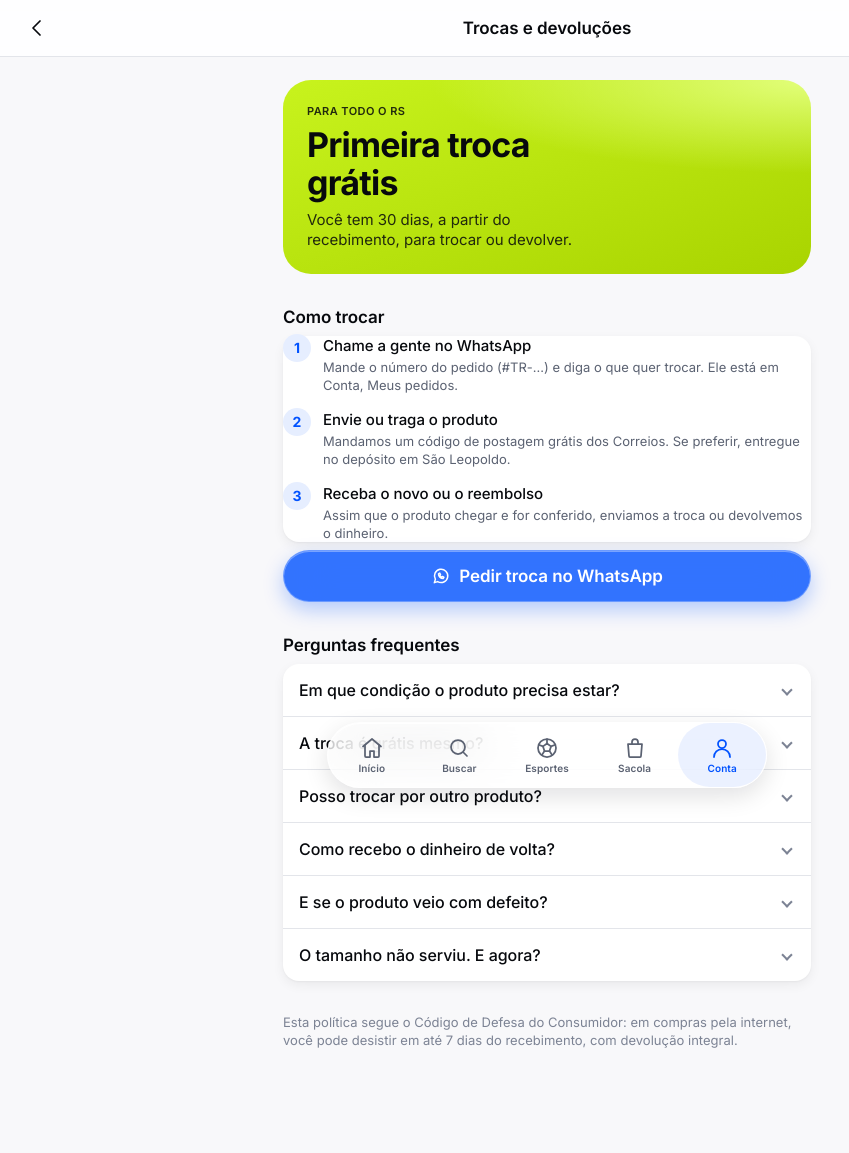
After one commit to MartinBiehl/Triade_esportes_web, a PHP site: page /Triade_esportes_web/trocas.php in a window 1280 px wide. The commit adds this page. Shown: the whole page, without its empty margins (93-942 px from the left). Run offline with PHP 8.4, Linux system fonts and the light colour scheme.

Commit message:
Etapa 6: institucional e estados (telas 27, 28, 29 e 31)
Trocas e devoluções, Sobre e contato, tela Sem internet guardada pelo
service worker, site instalável (manifest e ícone provisório) e esqueleto
de carregamento quando a próxima página demora.

Co-Authored-By: Claude Opus 5.5 (1M context) <noreply@anthropic.com>
Claude-Session: https://claude.ai/code/session_01BSXQSFVQop65uryzHAt9tE

```diff
--- a/assets/css/telas.css
+++ b/assets/css/telas.css
@@ -420,3 +420,77 @@ input:focus-visible + .chip { outline: 2px solid var(--color-brand-primary); out
 .form-favorito { display: contents; }
 .selo--principal { background: var(--color-brand-subtle); color: var(--color-brand-primary); }
 .botao.texto-erro { color: var(--color-status-error); }
+
+/* =================================================================
+   Etapa 6 · Institucional e estados (telas 27 a 29 e 31)
+   ================================================================= */
+
+.vantagens--grade { display: grid; grid-template-columns: 1fr 1fr; margin: 0; padding: 0; }
+.vantagens--grade .vantagem { flex-direction: column; align-items: flex-start; gap: var(--spacing-sm); min-width: 0; }
+.vantagens--grade .vantagem span { color: var(--color-text-primary); font-weight: 500; }
+
+/* Passos numerados (Como trocar) */
+.passos-numerados { display: flex; flex-direction: column; gap: var(--spacing-lg); margin: 0; padding: var(--spacing-lg); counter-reset: passo; border-radius: var(--radius-lg); background: var(--color-bg-secondary); box-shadow: var(--shadow-card); }
+.passos-numerados li { position: relative; display: flex; flex-direction: column; gap: 2px; padding-left: 40px; counter-increment: passo; }
+.passos-numerados li::before {
+  content: counter(passo);
+  position: absolute;
+  top: -2px;
+  left: 0;
+  display: grid;
+  place-items: center;
+  width: 28px;
+  height: 28px;
+  border-radius: var(--radius-full);
+  background: var(--color-brand-subtle);
+  color: var(--color-brand-primary);
+  font-size: 14px;
+  font-weight: 700;
+}
+
+/* Sanfona (perguntas frequentes) */
+.sanfona { overflow: hidden; border-radius: var(--radius-lg); background: var(--color-bg-secondary); box-shadow: var(--shadow-card); }
+.sanfona details + details { border-top: 1px solid var(--color-border-default); }
+.sanfona summary {
+  display: flex;
+  align-items: center;
+  justify-content: space-between;
+  gap: var(--spacing-md);
+  min-height: 52px;
+  padding: var(--spacing-md) var(--spacing-lg);
+  font-size: 16px;
+  font-weight: 500;
+  list-style: none;
+  cursor: pointer;
+}
+.sanfona summary::-webkit-details-marker { display: none; }
+.sanfona summary::after {
+  content: "";
+  flex: none;
+  width: 8px;
+  height: 8px;
+  margin-right: 4px;
+  border-right: 2px solid var(--color-text-tertiary);
+  border-bottom: 2px solid var(--color-text-tertiary);
+  transform: rotate(45deg);
+  transition: transform var(--duracao-curta) var(--ease-padrao);
+}
+.sanfona details[open] summary::after { transform: rotate(-135deg); }
+.sanfona details p { padding: 0 var(--spacing-lg) var(--spacing-lg); color: var(--color-text-secondary); font-size: 15px; line-height: 22px; }
+
+/* Carregando (tela 31): aparece por cima do conteúdo, embaixo do cabeçalho e da barra de abas */
+.carregando {
+  position: fixed;
+  inset: 0;
+  z-index: 30;
+  overflow: hidden;
+  padding-top: calc(var(--area-segura-topo) + 72px);
+  background: var(--color-bg-primary);
+  animation: carregando-entra 160ms ease-out both;
+}
+.carregando--produto { padding-top: 0; }
+@keyframes carregando-entra { from { opacity: 0; } }
+@media (prefers-reduced-motion: reduce) {
+  .carregando { animation: none; }
+  .esqueleto::after { animation: none; }
+}
--- a/assets/js/app.js
+++ b/assets/js/app.js
@@ -89,4 +89,67 @@
     }, { root: faixa, threshold: [0.6] });
     itens.forEach((item) => observador.observe(item));
   });
+
+  // ---------- Carregando (tela 31 · esqueleto) ----------
+  // Se a próxima página demorar (internet lenta, hospedagem gratuita), mostra o esqueleto
+  // no lugar do conteúdo, em vez de deixar a tela parada sem resposta.
+  const ESPERA_ESQUELETO = 300;
+  let timerEsqueleto = null;
+
+  function esqueleto(tipo) {
+    const linha = (largura) => `<div class="esqueleto esqueleto--texto" style="width:${largura}%"></div>`;
+    const card = `<div class="pilha-sm"><div class="esqueleto esqueleto--midia"></div>${linha(90)}${linha(50)}</div>`;
+    const corpo = tipo === 'produto'
+      ? `<div class="esqueleto esqueleto--midia" style="border-radius:0"></div><div class="conteudo pilha" style="padding-top:var(--spacing-xl)">
+           <div class="esqueleto esqueleto--titulo" style="width:80%"></div>${linha(40)}<div class="esqueleto esqueleto--titulo" style="width:35%;height:32px"></div>
+           <div class="linha">${'<div class="esqueleto" style="width:52px;height:44px;border-radius:12px"></div>'.repeat(5)}</div>${linha(95)}${linha(85)}</div>`
+      : `<div class="conteudo pilha"><div class="esqueleto esqueleto--titulo"></div>
+           <div class="linha">${'<div class="esqueleto" style="width:84px;height:36px;border-radius:999px"></div>'.repeat(3)}</div>
+           <div class="grade-produtos">${card.repeat(4)}</div></div>`;
+    const el = document.createElement('div');
+    el.className = 'carregando' + (tipo === 'produto' ? ' carregando--produto' : '');
+    el.setAttribute('role', 'status');
+    el.innerHTML = `<span class="visualmente-oculto">Carregando…</span>${corpo}`;
+    return el;
+  }
+
+  function agendarEsqueleto(destino) {
+    clearTimeout(timerEsqueleto);
+    const tipo = /produto\.php/.test(destino) ? 'produto' : 'lista';
+    timerEsqueleto = setTimeout(() => {
+      document.querySelectorAll('.carregando').forEach((el) => el.remove());
+      document.body.appendChild(esqueleto(tipo));
+    }, ESPERA_ESQUELETO);
+  }
+
+  document.addEventListener('click', (ev) => {
+    const link = ev.target.closest('a[href]');
+    if (!link || ev.defaultPrevented || ev.button !== 0 || ev.metaKey || ev.ctrlKey || ev.shiftKey || ev.altKey) return;
+    if (link.target && link.target !== '_self') return;
+    const url = new URL(link.href, location.href);
+    if (url.origin !== location.origin || (url.pathname === location.pathname && url.hash)) return;
+    if (!/(index|esportes|resultados|produto|buscar|sacola|favoritos|pedidos)\.php$|\/$/.test(url.pathname)) return;
+    agendarEsqueleto(url.pathname);
+  });
+
+  document.addEventListener('submit', (ev) => {
+    const form = ev.target;
+    if (ev.defaultPrevented || (form.method || 'get').toLowerCase() !== 'get') return;
+    agendarEsqueleto(form.action || location.href);
+  });
+
+  // voltando pelo botão "Voltar", a página antiga reaparece: tira o esqueleto
+  window.addEventListener('pageshow', () => {
+    clearTimeout(timerEsqueleto);
+    document.querySelectorAll('.carregando').forEach((el) => el.remove());
+  });
+
+  // ---------- Site instalável e tela "Sem internet" (tela 29) ----------
+  window.addEventListener('offline', () => Triade.aviso('Você está sem internet', { tipo: 'erro', duracao: 5000 }));
+  window.addEventListener('online', () => Triade.aviso('Conexão de volta'));
+
+  const sw = document.documentElement.dataset.sw;
+  if (sw && 'serviceWorker' in navigator) {
+    window.addEventListener('load', () => navigator.serviceWorker.register(sw).catch(() => {}));
+  }
 })();
--- a/includes/config.php
+++ b/includes/config.php
@@ -45,3 +45,4 @@ const CONTATO_WHATSAPP  = '5551999999999';
 const CONTATO_EMAIL     = 'contato@triadeesporte.com.br';
 const CONTATO_INSTAGRAM = 'triadeesporte';
 const DEPOSITO_ENDERECO = 'Rua Exemplo, 123, Centro, São Leopoldo/RS';
+const CONTATO_HORARIO   = 'Segunda a sexta, 9h às 18h · Sábado, 9h às 13h';
--- a/includes/layout.php
+++ b/includes/layout.php
@@ -48,7 +48,7 @@ function pagina_inicio(array $opcoes = []): void
     }
     ?>
 <!doctype html>
-<html lang="pt-BR" data-icones="<?= e(asset('img/icones.svg')) ?>">
+<html lang="pt-BR" data-icones="<?= e(asset('img/icones.svg')) ?>" data-sw="<?= e(url('sw.js')) ?>">
 <head>
   <meta charset="utf-8">
   <meta name="viewport" content="width=device-width, initial-scale=1, viewport-fit=cover">
@@ -63,6 +63,11 @@ function pagina_inicio(array $opcoes = []): void
   <link rel="stylesheet" href="<?= e(asset('css/telas.css')) ?>">
   <?php endif; ?>
   <meta name="csrf" content="<?= e(csrf_token()) ?>">
+  <link rel="manifest" href="<?= e(url('manifest.json')) ?>">
+  <link rel="icon" href="<?= e(asset('img/app/icone.svg')) ?>" type="image/svg+xml">
+  <link rel="icon" href="<?= e(asset('img/app/favicon-32.png')) ?>" sizes="32x32" type="image/png">
+  <link rel="apple-touch-icon" href="<?= e(asset('img/app/apple-touch-icon.png')) ?>">
+  <meta name="apple-mobile-web-app-title" content="Triade">
 </head>
 <body>
 <script>document.documentElement.classList.add('js');</script>
--- /dev/null
+++ b/trocas.php
@@ -0,0 +1,78 @@
+<?php
+/**
+ * Tela 27 · Trocas e devoluções
+ * Regras definidas no design (ainda não confirmadas pela empresa): ficam em includes/config.php.
+ */
+require __DIR__ . '/includes/bootstrap.php';
+
+$whatsapp = 'https://wa.me/' . CONTATO_WHATSAPP . '?text=' . rawurlencode('Olá! Quero trocar um produto do pedido #');
+
+pagina_inicio([
+    'titulo'    => 'Trocas e devoluções',
+    'descricao' => 'Troca grátis em até ' . TROCA_PRAZO_DIAS . ' dias para todo o RS. Veja como trocar ou devolver um produto da Triade Esporte.',
+    'aba'       => 'conta',
+    'nav'       => ['titulo' => 'Trocas e devoluções', 'voltar' => url('conta/')],
+]);
+?>
+<div class="conteudo conteudo--leitura pilha-xl" style="padding-top: var(--spacing-lg)">
+
+  <section class="hero hero--lime" style="min-height: 0">
+    <span class="hero__sobretitulo">Para todo o RS</span>
+    <h1 class="hero__titulo">Primeira troca grátis</h1>
+    <p class="hero__subtitulo">Você tem <?= TROCA_PRAZO_DIAS ?> dias, a partir do recebimento, para trocar ou devolver.</p>
+  </section>
+
+  <section class="pilha-sm">
+    <h2 class="t-headline">Como trocar</h2>
+    <ol class="passos-numerados" role="list">
+      <li>
+        <span class="t-callout">Chame a gente no WhatsApp</span>
+        <span class="t-footnote texto-secundario">Mande o número do pedido (#TR-...) e diga o que quer trocar. Ele está em Conta, Meus pedidos.</span>
+      </li>
+      <li>
+        <span class="t-callout">Envie ou traga o produto</span>
+        <span class="t-footnote texto-secundario">Mandamos um código de postagem grátis dos Correios. Se preferir, entregue no depósito em São Leopoldo.</span>
+      </li>
+      <li>
+        <span class="t-callout">Receba o novo ou o reembolso</span>
+        <span class="t-footnote texto-secundario">Assim que o produto chegar e for conferido, enviamos a troca ou devolvemos o dinheiro.</span>
+      </li>
+    </ol>
+    <a class="botao botao--primary botao--bloco" href="<?= e($whatsapp) ?>"><?= icone('whatsapp', 'icone--sm') ?> Pedir troca no WhatsApp</a>
+  </section>
+
+  <section class="pilha-sm">
+    <h2 class="t-headline">Perguntas frequentes</h2>
+    <div class="sanfona">
+      <details>
+        <summary>Em que condição o produto precisa estar?</summary>
+        <p>Sem uso, sem lavar, com a etiqueta presa e na embalagem original. Camisas com nome ou número aplicados depois da compra não podem ser trocadas.</p>
+      </details>
+      <details>
+        <summary>A troca é grátis mesmo?</summary>
+        <p>A primeira troca de cada pedido é grátis para todo o Rio Grande do Sul. A partir da segunda, o frete de volta é por conta do cliente.</p>
+      </details>
+      <details>
+        <summary>Posso trocar por outro produto?</summary>
+        <p>Sim. Se o novo for mais caro, você paga a diferença. Se for mais barato, devolvemos a diferença do mesmo jeito que você pagou.</p>
+      </details>
+      <details>
+        <summary>Como recebo o dinheiro de volta?</summary>
+        <p>Pix e boleto: devolvemos por Pix em até 5 dias úteis depois de receber o produto. Cartão: o estorno aparece em até 2 faturas, conforme o banco.</p>
+      </details>
+      <details>
+        <summary>E se o produto veio com defeito?</summary>
+        <p>Fale com a gente em até 90 dias. Pagamos o frete de ida e volta e trocamos por um igual ou devolvemos o valor.</p>
+      </details>
+      <details>
+        <summary>O tamanho não serviu. E agora?</summary>
+        <p>É o caso mais comum, e é grátis na primeira troca. Antes de pedir, vale olhar o guia de tamanhos na página do produto para acertar o novo.</p>
+      </details>
+    </div>
+  </section>
+
+  <p class="t-footnote texto-terciario">
+    Esta política segue o Código de Defesa do Consumidor: em compras pela internet, você pode desistir em até 7 dias do recebimento, com devolução integral.
+  </p>
+</div>
+<?php pagina_fim(); ?>
```
Also changed, not shown: offline.html (added, +42 -0 lines), sobre.php (added, +75 -0 lines), sw.js (added, +62 -0 lines), README.md, assets/img/app/apple-touch-icon.png (added), assets/img/app/favicon-32.png (added), assets/img/app/icone-192.png (added), assets/img/app/icone-512.png (added), assets/img/app/icone-maskable-512.png (added), assets/img/app/icone-maskable.svg (added), assets/img/app/icone.svg (added), manifest.json (added).
